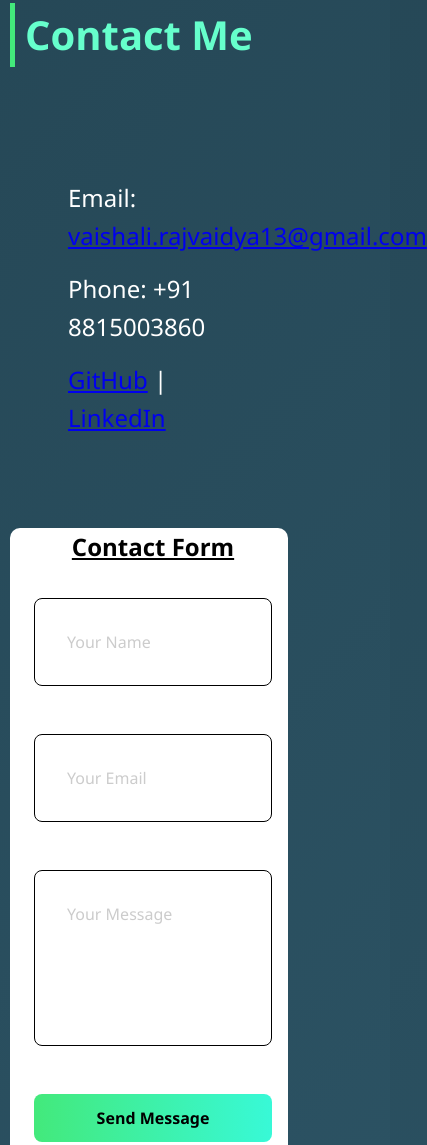
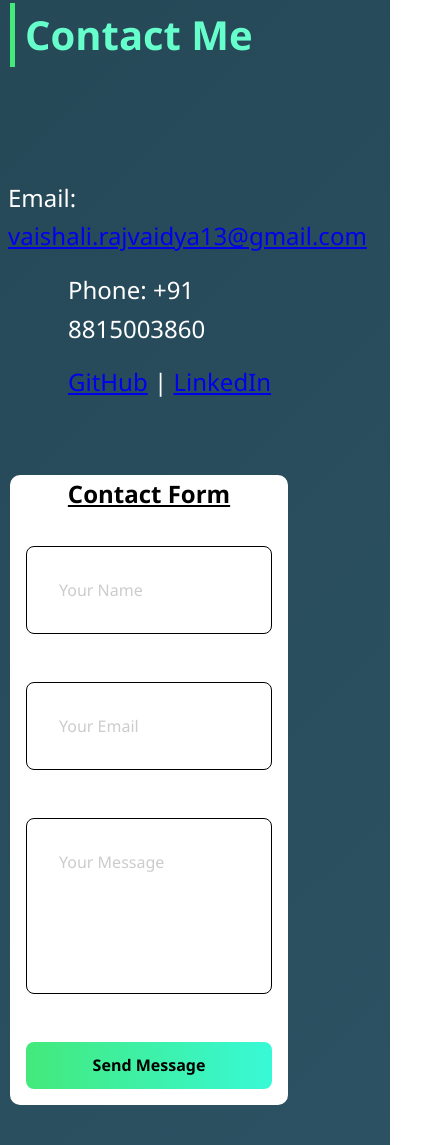
Before and after one commit to VaishaliRajvaidya/My-portfolio, a plain HTML site: page index.html in a window 390 px wide. Shown: the part 6493-7638 px from the top of the page, 427 px wide, since content can reach past the window. Drawn offline with nearby package versions, Linux system fonts and the light colour scheme.

Commit message:
responsive changed

```diff
--- a/index.html
+++ b/index.html
@@ -125,7 +125,7 @@
   <h2>Contact Me</h2>
   <div id="contact-me" class="contact-me">
    <div class="contact-info">
-    <p>Email: <a href="mailto:vaishali.rajvaidya13@gmail.com">vaishali.rajvaidya13@gmail.com</a></p>
+    <p class="email">Email: <a href="mailto:vaishali.rajvaidya13@gmail.com">vaishali.rajvaidya13@gmail.com</a></p>
     <p>Phone: +91 8815003860</p>
     <p>
       <a href="https://github.com/VaishaliRajvaidya" target="_blank">GitHub</a> |
--- a/script.js
+++ b/script.js
@@ -15,7 +15,7 @@ gsap.from(".intro-text p", {
 });
 
 gsap.from(".profile-image", {
-  scale: 0,
+  y: 100,
   opacity: 0,
   duration: 1,
   delay: 1,
--- a/style.css
+++ b/style.css
@@ -436,7 +436,7 @@ footer {
 
   .contact-form {
     min-width: unset;
-    padding-left: 1.5rem;
+    padding-left: 1rem;
     padding-right: 1rem;
     width: 100% ;
     height: auto;
@@ -460,13 +460,20 @@ footer {
 
   .contact-info {
     text-align: left;
-    font-size: 1rem;
+    font-size: 0.8rem;
     margin-top: 0;
-    padding: 1rem;
-    padding-left: 0;
+   padding-left: 0;
+   align-items: left;
+   justify-content: left;
 
   }
-
+  .contact-info .email {
+    margin: 1rem 0;
+    padding-left: 0.5rem;
+    text-align: left;
+    align-items: left;
+    justify-content: left;
+  }
 
   .nav-links {
     display: none;
```
